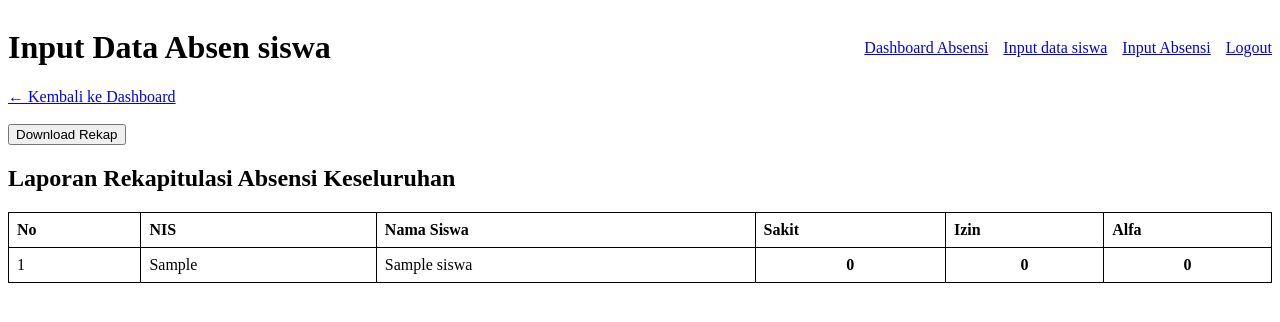
After one commit to synvera/Absensi-full-php, a PHP site: page /laporan_siswa.php in a window 1280 px wide. The commit adds this page. Shown: the top 322 px of the page. Run offline with PHP 8.4, Linux system fonts and the light colour scheme; tables that the repository leaves empty or names only in its code hold one stand-in row (values such as "Sample post").

Commit message:
UPDATE + ADD PAGE "Rekap Absensi"

```diff
--- /dev/null
+++ b/laporan_siswa.php
@@ -0,0 +1,83 @@
+<?php
+include 'config/koneksi.php';
+?>
+<!DOCTYPE html>
+<html lang="id">
+<head>
+    <meta charset="UTF-8">
+    <title>Rekap Absensi Siswa</title>
+    <style>
+        /* Gaya standar untuk tabel */
+        table { width: 100%; border-collapse: collapse; text-align: left; }
+        th, td { border: 1px solid black; padding: 8px; }
+
+        /* CSS Khusus PDF: Semua yang memiliki class "no-print" akan disembunyikan di PDF */
+        @media print {
+            .no-print {
+                display: none !important;
+            }
+        }
+    </style>
+</head>
+<body>
+    <header style="display: flex; justify-content: space-between; align-items: center;">
+        <h1>Input Data Absen siswa</h1>
+        <nav style="display: flex; gap: 15px;">
+            <a href="dashboard.php">Dashboard Absensi</a>
+            <a href="data_siswa.php">Input data siswa</a>
+            <a href="input_absen.php">Input Absensi</a>
+            <a href="logout.php">Logout</a>
+        </nav>
+    </header>
+    <!-- Area tombol yang akan dihilangkan saat menjadi PDF -->
+    <div class="no-print">
+        <a href="dashboard.php">← Kembali ke Dashboard</a>
+        <br><br>
+        <button onclick="window.print()">Download Rekap</button>
+    </div>
+
+    <!-- memanfaatkan teknologi print, namun kita alihkan untuk save as pdf -->
+
+    <h2>Laporan Rekapitulasi Absensi Keseluruhan</h2>
+
+    <table>
+        <thead>
+            <tr>
+                <th>No</th>
+                <th>NIS</th>
+                <th>Nama Siswa</th>
+                <th>Sakit</th>
+                <th>Izin</th>
+                <th>Alfa</th>
+            </tr>
+        </thead>
+        <tbody>
+            <?php
+            $query = "SELECT tabel_siswa.nis, tabel_siswa.nama_siswa,
+                      SUM(CASE WHEN tabel_absensi.status = 'Sakit' THEN 1 ELSE 0 END) AS total_sakit,
+                      SUM(CASE WHEN tabel_absensi.status = 'Izin' THEN 1 ELSE 0 END) AS total_izin,
+                      SUM(CASE WHEN tabel_absensi.status = 'Alpa' THEN 1 ELSE 0 END) AS total_alfa
+                      FROM tabel_siswa
+                      LEFT JOIN tabel_absensi ON tabel_siswa.id_siswa = tabel_absensi.id_siswa
+                      GROUP BY tabel_siswa.id_siswa
+                      ORDER BY tabel_siswa.nama_siswa ASC";
+
+            $ambil = mysqli_query($koneksi, $query);
+            $no = 1;
+
+            while ($data = mysqli_fetch_assoc($ambil)) {
+            ?>
+                <tr>
+                    <td><?php echo $no++; ?></td>
+                    <td><?php echo $data['nis']; ?></td>
+                    <td><?php echo $data['nama_siswa']; ?></td>
+                    <td style="text-align: center;"><b><?php echo $data['total_sakit']; ?></b></td>
+                    <td style="text-align: center;"><b><?php echo $data['total_izin']; ?></b></td>
+                    <td style="text-align: center;"><b><?php echo $data['total_alfa']; ?></b></td>
+                </tr>
+            <?php } ?>
+        </tbody>
+    </table>
+
+</body>
+</html>
```
Also changed, not shown: dashboard.php (+16 -1 lines).
